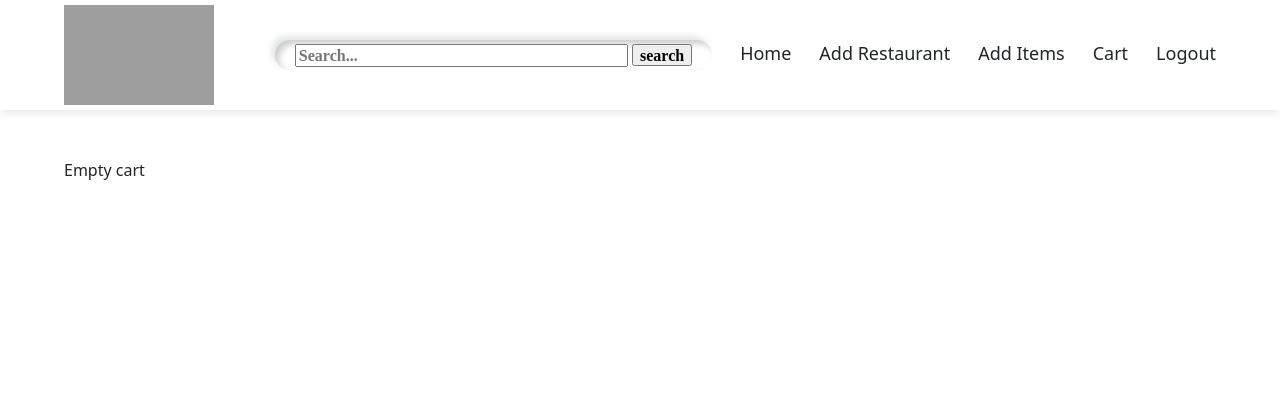
After one commit to Ritik-codiatic/foodapp, a Django app: page /cart in a window 1280 px wide. The commit adds this page. Shown: the top 420 px of the page. Run offline with Django 3.2, Linux system fonts and the light colour scheme; the visitor is signed in with stand-in values (Sample User, id 1); data comes from the database, SQL or seed files in the repository; data that the repository does not hold is empty; some libraries are stand-ins or nearby versions; grey boxes are pictures that could not be loaded.

Commit message:
added cart

```diff
--- a/restaurantapp/admin.py
+++ b/restaurantapp/admin.py
@@ -8,3 +8,5 @@ admin.site.register(RestaurantImage)
 admin.site.register(MenuItem)
 admin.site.register(MenuCategory)
 admin.site.register(Menu)
+admin.site.register(Cart)
+admin.site.register(CartItem)
--- a/restaurantapp/models.py
+++ b/restaurantapp/models.py
@@ -4,6 +4,8 @@ from userapp.models import CustomUser
 
 # libs imp
 from location_field.models.plain import PlainLocationField
+from datetime import datetime
+
 
 class Restaurant(models.Model):
     RESTAURANT_TYPES = (('veg','veg'),
@@ -51,7 +53,7 @@ class Menu(models.Model):
 
     restaurant = models.ForeignKey(Restaurant, on_delete=models.CASCADE)
     item = models.ForeignKey(MenuItem, on_delete=models.CASCADE)
-    price = models.CharField(max_length=100)
+    price = models.PositiveIntegerField()
     image = models.ImageField(upload_to='pics/menuitems')
     description = models.TextField(max_length=100)
     created_at = models.DateTimeField(auto_now_add=True)
@@ -66,7 +68,22 @@ class RestaurantImage(models.Model):
     created_at = models.DateTimeField(auto_now_add=True)
     updated_at = models.DateTimeField(auto_now=True)
 
+class Common(models.Model):  # COMM0N
+    created_at = models.DateTimeField(auto_now_add=True)
+    updated_at = models.DateTimeField(auto_now=True)
+    class Meta:
+        abstract = True
+class Cart(Common,models.Model):
+    user = models.OneToOneField(CustomUser, on_delete=models.CASCADE)
+    is_paid = models.BooleanField(default=False)
+    order_date = models.DateField(null=True)
+    payment_type = models.CharField(max_length=100, null=True)
+    payment_id = models.CharField(max_length=100, null=True)
 
+class CartItem(Common,models.Model):
+    cart_item = models.ForeignKey(Menu, on_delete=models.CASCADE)
+    cart = models.ForeignKey(Cart, on_delete=models.CASCADE)
+    quantity = models.IntegerField(default=1)
 
 # def get_menu_category():
 #     res = RestaurantMenu.objects.first()
--- a/restaurantapp/urls.py
+++ b/restaurantapp/urls.py
@@ -1,11 +1,11 @@
 from django.urls import path
 # local imp
-from .views import HomeView, RestaurantView, ItemView, AddRestaurantView,RestaurantHome, AddMenuCategory, GetAddress, UpdateItem, AddItems, Search
+from .views import HomeView, RestaurantView, ItemView, AddRestaurantView,RestaurantHome, AddMenuCategory, GetAddress, UpdateItem, AddItems, Search, AddCartView, CartView
 
 urlpatterns = [
     path('',HomeView.as_view()),
     path('<int:restaurant_id>/', RestaurantView.as_view()),
-    path('<int:restaurant_id>/items/<int:category_id>', ItemView.as_view()),
+    path('items/<int:restaurant_id>/<int:category_id>', ItemView.as_view()),
     path('addrestaurant', AddRestaurantView.as_view()),
     path('restauranthome/<int:restaurant_id>', RestaurantHome.as_view(), name="restauranthome"),
     path('addmenucategory', AddMenuCategory.as_view()),
@@ -13,5 +13,6 @@ urlpatterns = [
     path('restaurantitem/<int:restaurant_id>/<int:category_id>', UpdateItem.as_view()),
     path('additem/<int:restaurant_id>',AddItems.as_view(), name='additems'),
     path('search',Search.as_view(),name='search-result'),
-
+    path('addcart/<int:restaurant_id>/<int:item_id>',AddCartView.as_view()),
+    path('cart',CartView.as_view())
  ]
--- a/restaurantapp/views.py
+++ b/restaurantapp/views.py
@@ -4,9 +4,10 @@ from django.shortcuts import render,redirect
 from django.contrib import auth,messages
 from django.views.generic import View
 from django.views.generic.list import ListView
-from django.http import JsonResponse
+from django.http import JsonResponse,HttpResponseRedirect
 from django.urls import reverse
 from django.db.models import Q
+from django.db.models import Sum
 # local imp
 
 from .models import *
@@ -57,7 +58,7 @@ class ItemView(View):
             if item.item.menu_category.id == menucategory.id:
                 items.append(item.item)
         #items = menucategory.menuitem_set.all()
-        return render(request, self.template_name, context = {'items':items,'menucategory':menucategory})
+        return render(request, self.template_name, context = {'items':items,'menucategory':menucategory,'restaurant':restaurant})
 
 class AddRestaurantView(View):
     '''view to add restaurant'''
@@ -169,5 +170,27 @@ class Search(View):
         return render(request, self.template_name, {'restaurant_list':result_restaurant})
 
 
-class UpdateView(View):
-    '''view for updating '''
+class AddCartView(View):
+    '''view for adding item to cart '''
+
+    def get(self, request, *args, **kwargs):
+        item_id = kwargs['item_id']
+        item = Menu.objects.get(id = item_id)
+        #user = CustomUser.objects.get(id=request.user.id)
+        cart ,_= Cart.objects.get_or_create(user = request.user)
+        cart.save()
+        cartitem = CartItem.objects.create(cart_item=item, cart=cart)
+        cartitem.save()
+
+        return HttpResponseRedirect(self.request.META.get('HTTP_REFERER'))
+
+
+class CartView(View):
+    '''view for showing cart'''
+
+    template_name = 'restaurant/cart.html'
+    def get(self, request, *args, **kwargs):
+        cart ,_= Cart.objects.get_or_create(user=request.user)
+        cart_items = CartItem.objects.filter(cart=cart.id)
+        total_price = cart_items.aggregate(total = Sum('cart_item__price'))
+        return render(request, self.template_name, {'cart_item':cart_items,'total_price':total_price['total']})
--- a/static/restaurantcss/restaurantstyle.css
+++ b/static/restaurantcss/restaurantstyle.css
@@ -14,6 +14,8 @@
 	background-color: green;
 }
 
+
+/* search bar */
 .search-container{
     background: #fff;
     height: 30px;
--- /dev/null
+++ b/templates/restaurant/cart.html
@@ -0,0 +1,21 @@
+{% extends 'user/base.html' %}
+{% block item %}
+<a href="/additem/{{restaurant.id}}">Add Items</a>
+{% endblock %}
+{% block content %}
+
+    {% for item in cart_item %}
+    {{item.cart_item.item.name}} <br>
+    {{item.cart_item.item.food_type}} <br>
+    <img src="{{item.cart_item.image.url}}" alt="noimage" width="100px" height="100px"> <br>
+    {{item.cart_item.price}} <br>
+   <h5>Quantity : {{item.quantity}}</h5>
+    <hr>
+    {% endfor %}
+    {% if total_price %}
+    <h1>Total price</h1>
+    <h2>{{total_price}}</h2>
+    {% else %}
+    Empty cart
+    {% endif %}
+{% endblock %}
--- a/templates/restaurant/main.html
+++ b/templates/restaurant/main.html
@@ -24,7 +24,7 @@
      <hr>
     {% for category in menu_category %}
     <div class="categoryBox">
-        <a href="/{{restaurant.id}}/items/{{category.id}}" class="categoryName">
+        <a href="/items/{{restaurant.id}}/{{category.id}}" class="categoryName">
             {{category.name}}
         </a>
     </div>
--- a/templates/user/base.html
+++ b/templates/user/base.html
@@ -38,7 +38,7 @@
 
 					{% endblock %}
 				{% endif %}
-
+				<a href="/cart">Cart</a>
 				<a href="/user/logout">Logout</a>
             {% else %}
             	<a href="/user/signup">Signup</a>
--- a/userapp/models.py
+++ b/userapp/models.py
@@ -10,8 +10,8 @@ from django.utils.translation import gettext_lazy as _
 
 class CustomUser(AbstractUser):
 
-    USER_TYPES = (("customer","Customer"),
-             ("owner","Restaurent Owner")
+    USER_TYPES = (("Customer","customer"),
+             ("Restaurent Owner","owner")
             )
     GENDER_CHOICES = (("Male","Male"),("Female","Female"))
 
```
Also changed, not shown: restaurantapp/templates/addmenuitem.html (+8 -2 lines), templates/restaurant/item.html (+19 -13 lines), restaurantapp/migrations/0009_cart_cartitem.py (added), restaurantapp/migrations/0010_alter_cart_user.py (added), restaurantapp/migrations/0011_alter_menu_price.py (added), restaurantapp/templates/restauranthome.html (line endings or trailing spaces), userapp/migrations/0003_alter_customuser_user_type.py (added), userapp/migrations/0004_alter_customuser_user_type.py (added).
